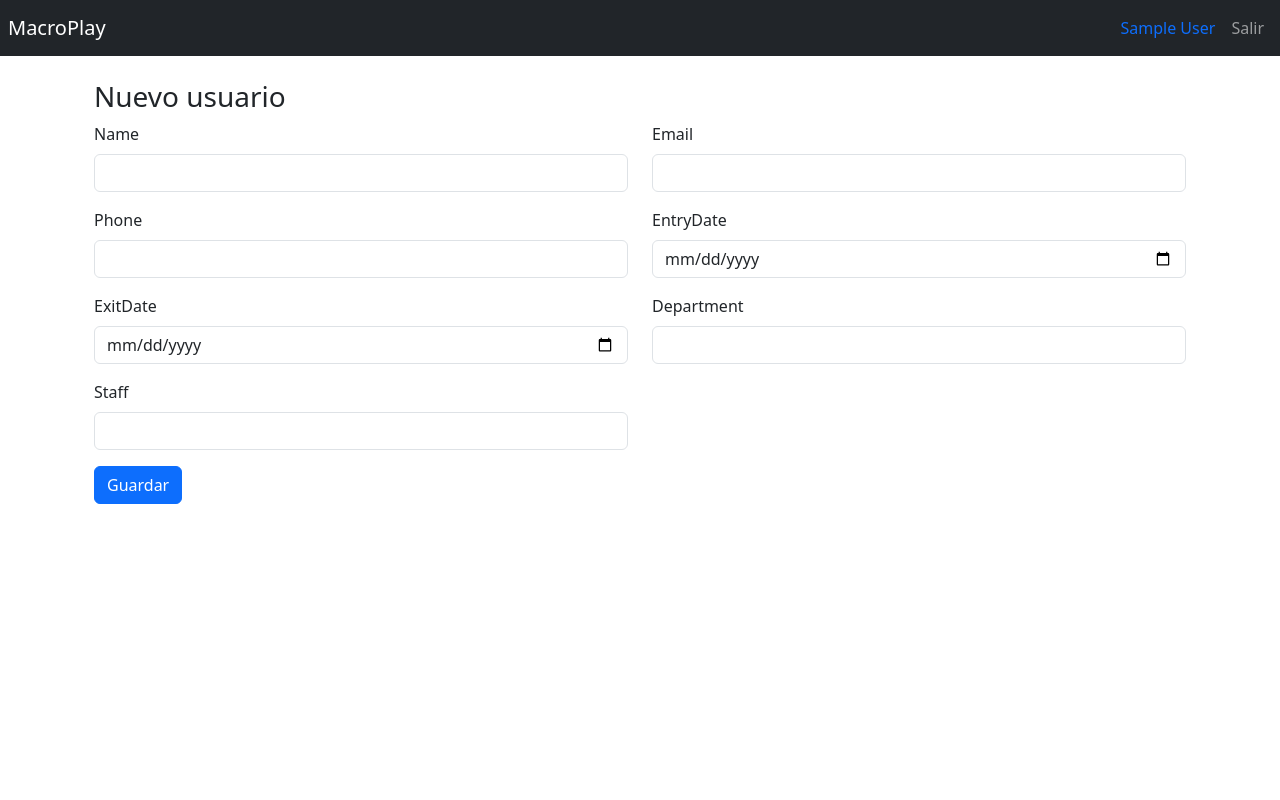
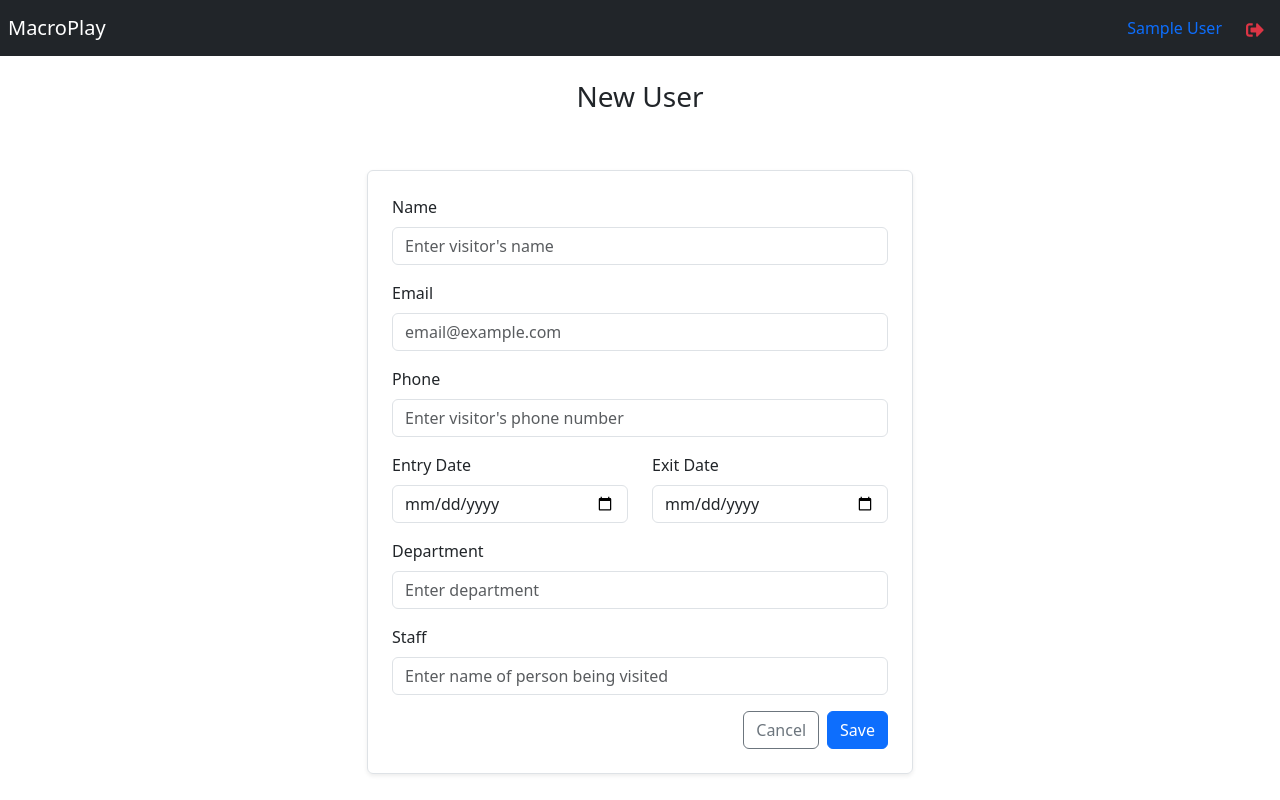
Before and after one commit to Noedelaluzse/React-CRUD-APP, a React (Vite) app: page /form in a window 1280 px wide. Built offline with nearby package versions, Linux system fonts and the light colour scheme; no server answers; the database is empty; sample sign-in values are in the browser's storage.

Commit message:
se mejora la interfaz

```diff
--- a/package.json
+++ b/package.json
@@ -14,6 +14,7 @@
     "firebase": "^11.5.0",
     "react": "^19.0.0",
     "react-dom": "^19.0.0",
+    "react-icons": "^5.5.0",
     "react-redux": "^9.2.0",
     "react-router-dom": "^6.30.0",
     "sweetalert2": "^11.17.2"
--- a/src/dashboard/components/UserTable.tsx
+++ b/src/dashboard/components/UserTable.tsx
@@ -1,52 +1,66 @@
-import { useAppDispatch, useAppSelector } from '../../store/hooks';
-import { useNavigate } from 'react-router-dom';
-import Swal from 'sweetalert2';
-import 'sweetalert2/dist/sweetalert2.min.css';
-import { setActiveUser, startDeletingUser } from '../../store/users';
-import { User } from '../../interfaces/interfaces';
+import { useState } from "react";
+import { useAppDispatch, useAppSelector } from "../../store/hooks";
+import { useNavigate } from "react-router-dom";
+import Swal from "sweetalert2";
+import { setActiveUser, startDeletingUser } from "../../store/users";
+import { User } from "../../interfaces/interfaces";
+import { FaEdit, FaTrash } from "react-icons/fa";
+
+const columnTitles: Record<string, string> = {
+  name: "Name",
+  email: "Email",
+  phone: "Phone",
+  entryDate: "Entry Date",
+  exitDate: "Exit Date",
+  department: "Department",
+  staff: "Staff",
+};
+
+const USERS_PER_PAGE = 20;
 
 export const UserTable = () => {
-
   const { users } = useAppSelector((state) => state.user);
   const dispatch = useAppDispatch();
-
   const navigate = useNavigate();
 
+  const [currentPage, setCurrentPage] = useState(1);
+  const totalPages = Math.ceil(users.length / USERS_PER_PAGE);
+
+  const paginatedUsers = users.slice(
+    (currentPage - 1) * USERS_PER_PAGE,
+    currentPage * USERS_PER_PAGE
+  );
+
   if (users.length === 0) {
-    return <p>No hay usuarios para mostrar.</p>;
+    return <p>No users to display.</p>;
   }
 
-  // Obtener las claves del primer usuario (sin el id)
-  const columns = Object.keys(users[0]).filter((key) => key !== 'id');
+  const columns = Object.keys(users[0]).filter((key) => key !== "id");
 
   const handleEdit = (user: User) => {
-
     dispatch(setActiveUser(user));
-
     navigate(`/form?edit=1&id=${user.id}`);
   };
 
   const handleDeleteClick = (userId: string) => {
     Swal.fire({
-      title: '¿Estás seguro?',
-      text: 'Esta acción no se puede deshacer',
-      icon: 'warning',
+      title: "Are you sure?",
+      text: "This action cannot be undone",
+      icon: "warning",
       showCancelButton: true,
-      confirmButtonColor: '#d33',
-      cancelButtonColor: '#3085d6',
-      confirmButtonText: 'Sí, eliminar',
-      cancelButtonText: 'Cancelar'
+      confirmButtonColor: "#d33",
+      cancelButtonColor: "#3085d6",
+      confirmButtonText: "Yes, delete it",
+      cancelButtonText: "Cancel",
     }).then((result) => {
       if (result.isConfirmed) {
-        // TODO: dispatch(deleteUserById(userId));
-        console.log('Eliminando usuario con ID:', userId);
         dispatch(startDeletingUser(userId));
         Swal.fire({
-          title: 'Eliminado',
-          text: 'El usuario ha sido eliminado correctamente.',
-          icon: 'success',
+          title: "Deleted",
+          text: "User has been deleted.",
+          icon: "success",
           timer: 1500,
-          showConfirmButton: false
+          showConfirmButton: false,
         });
       }
     });
@@ -55,40 +69,61 @@ export const UserTable = () => {
   return (
     <div className="table-responsive">
       <table className="table table-striped table-hover">
-        <thead className="table-light">
+        <thead className="table-dark">
           <tr>
             <th>#</th>
             {columns.map((key) => (
-              <th key={key}>{key}</th>
+              <th key={key}>{columnTitles[key] || key}</th>
             ))}
-            <th>Acciones</th>
+            <th>Actions</th>
           </tr>
         </thead>
         <tbody>
-          {users.map((user, index) => (
+          {paginatedUsers.map((user, index) => (
             <tr key={user.id || index}>
-              <td>{index + 1}</td>
+              <td>{(currentPage - 1) * USERS_PER_PAGE + index + 1}</td>
               {columns.map((key) => (
                 <td key={key}>{(user as any)[key]}</td>
               ))}
               <td>
-                <button
-                  className="btn btn-sm btn-primary me-2"
+                <FaEdit
+                  className="text-primary me-3 cursor-pointer"
+                  style={{ cursor: "pointer" }}
                   onClick={() => handleEdit(user)}
-                >
-                  Editar
-                </button>
-                <button
-                  className="btn btn-sm btn-danger"
+                  title="Edit user"
+                  size={18}
+                />
+                <FaTrash
+                  className="text-danger cursor-pointer"
+                  style={{ cursor: "pointer" }}
                   onClick={() => handleDeleteClick(user.id!)}
-                >
-                  Eliminar
-                </button>
+                  title="Delete user"
+                  size={18}
+                />
               </td>
             </tr>
           ))}
         </tbody>
       </table>
+
+      {/* Pagination controls */}
+      <div className="d-flex justify-content-center mt-3">
+        <nav>
+          <ul className="pagination mb-0">
+            <li className={`page-item ${currentPage === 1 ? "disabled" : ""}`}>
+              <button className="page-link" onClick={() => setCurrentPage(currentPage - 1)}>Previous</button>
+            </li>
+            {[...Array(totalPages)].map((_, i) => (
+              <li key={i} className={`page-item ${currentPage === i + 1 ? "active" : ""}`}>
+                <button className="page-link" onClick={() => setCurrentPage(i + 1)}>{i + 1}</button>
+              </li>
+            ))}
+            <li className={`page-item ${currentPage === totalPages ? "disabled" : ""}`}>
+              <button className="page-link" onClick={() => setCurrentPage(currentPage + 1)}>Next</button>
+            </li>
+          </ul>
+        </nav>
+      </div>
     </div>
   );
 };
--- a/src/dashboard/pages/UserFormPage.tsx
+++ b/src/dashboard/pages/UserFormPage.tsx
@@ -56,9 +56,7 @@ export const UserFormPage = () => {
         exitDate: exitDate,
       };
 
-      dispatch(
-        startNewUser(newUser)
-      );
+      dispatch(startNewUser(newUser));
 
       Swal.fire("Creado", "Usuario creado correctamente", "success");
     }
@@ -80,36 +78,125 @@ export const UserFormPage = () => {
     }
   }, [isEditing, active]);
 
-
   return (
     <div className="container mt-4">
-      <h3>{isEditing ? "Editar usuario" : "Nuevo usuario"}</h3>
+      <h3 className="text-center">{isEditing ? "Edit User" : "New User"}</h3>
 
-      <form onSubmit={handleSubmit}>
+      <div className="row mx-auto bg-white">
+        <form
+          className="col-6 mx-auto mt-5 p-4 border rounded shadow-sm"
+          onSubmit={handleSubmit}
+        >
           <div className="row">
-          {Object.entries(formState).map(([key, value]) => (
-            <div className="col-md-6 mb-3" key={key}>
-              <label className="form-label">
-                {key.charAt(0).toUpperCase() + key.slice(1)}
-              </label>
+            {/* Name */}
+            <div className="col-12 mb-3">
+              <label className="form-label">Name</label>
               <input
-                type={key.toLowerCase().includes("date") ? "date" : "text"}
+                type="text"
                 className="form-control"
-                name={key}
-                value={value as string}
+                name="name"
+                value={name}
+                onChange={onInputChange}
+                placeholder={!isEditing ? "Enter visitor's name" : ""}
+              />
+            </div>
+
+            {/* Email */}
+            <div className="col-12 mb-3">
+              <label className="form-label">Email</label>
+              <input
+                type="email"
+                className="form-control"
+                name="email"
+                value={email}
+                onChange={onInputChange}
+                placeholder={!isEditing ? "email@example.com" : ""}
+              />
+            </div>
+
+            {/* Phone */}
+            <div className="col-12 mb-3">
+              <label className="form-label">Phone</label>
+              <input
+                type="text"
+                className="form-control"
+                name="phone"
+                value={phone}
+                onChange={onInputChange}
+                placeholder={!isEditing ? "Enter visitor's phone number" : ""}
+              />
+            </div>
+
+            {/* Entry Date */}
+            <div className="col-md-6 mb-3">
+              <label className="form-label">Entry Date</label>
+              <input
+                type="date"
+                className="form-control"
+                name="entryDate"
+                value={entryDate}
                 onChange={onInputChange}
               />
             </div>
-          ))}
+
+            {/* Exit Date */}
+            <div className="col-md-6 mb-3">
+              <label className="form-label">Exit Date</label>
+              <input
+                type="date"
+                className="form-control"
+                name="exitDate"
+                value={exitDate}
+                onChange={onInputChange}
+              />
             </div>
 
+            {/* Department */}
+            <div className="col-12 mb-3">
+              <label className="form-label">Department</label>
+              <input
+                type="text"
+                className="form-control"
+                name="department"
+                value={department}
+                onChange={onInputChange}
+                placeholder={!isEditing ? "Enter department" : ""}
+              />
+            </div>
+
+            {/* Staff */}
+            <div className="col-12 mb-3">
+              <label className="form-label">Staff</label>
+              <input
+                type="text"
+                className="form-control"
+                name="staff"
+                value={staff}
+                onChange={onInputChange}
+                placeholder={!isEditing ? "Enter name of person being visited" : ""}
+              />
+            </div>
+          </div>
+
+          {/* Botones */}
+          <div className="d-flex justify-content-end gap-2">
+            <button
+              type="button"
+              className="btn btn-outline-secondary"
+              onClick={() => navigate("/dashboard")}
+            >
+              Cancel
+            </button>
             <button
               disabled={isSaving}
               type="submit"
-          className="btn btn-primary">
-          {isEditing ? "Actualizar" : "Guardar"}
+              className="btn btn-primary"
+            >
+              {isEditing ? "Update" : "Save"}
             </button>
+          </div>
         </form>
+      </div>
     </div>
   );
 };
--- a/src/helpers/loadUsers.ts
+++ b/src/helpers/loadUsers.ts
@@ -33,7 +33,5 @@ export const loadUsers = async (uid: string): Promise<User[]> => {
 
     users.push(user);
   });
-
-  console.log(users);
   return users;
 };
--- a/src/ui/components/Navbar.tsx
+++ b/src/ui/components/Navbar.tsx
@@ -1,41 +1,33 @@
 import { Link } from 'react-router-dom';
 import { useAppDispatch, useAppSelector } from '../../store/hooks';
 import { startLogout } from '../../store/auth';
-
+import { FaSignOutAlt } from 'react-icons/fa'; // Icono para cerrar sesión
 
 export const Navbar = () => {
-
   const dispatch = useAppDispatch();
   const { displayName } = useAppSelector((state) => state.auth);
 
   const onLogout = () => {
     dispatch(startLogout());
-    }
+  };
 
   return (
     <nav className="navbar navbar-expand-sm navbar-dark bg-dark p-2">
-
-            <Link
-                className="navbar-brand"
-                to="/"
-            >
+      <Link className="navbar-brand" to="/">
         MacroPlay
       </Link>
 
       <div className="navbar-collapse collapse w-100 order-3 dual-collapse2 d-flex justify-content-end">
-                <ul className="navbar-nav ml-auto">
-                  <span className='nav-item nav-link text-primary'>
+        <ul className="navbar-nav ml-auto align-items-center">
+          <span className="nav-item nav-link text-primary me-2">
             {displayName}
           </span>
 
-                  <button
-                  className='nav-item nav-link btn'
-                  onClick={onLogout}
-                  >
-                    Salir
+          <button className="nav-item nav-link btn" onClick={onLogout} title="Logout">
+            <FaSignOutAlt size={18} className="text-danger" />
           </button>
         </ul>
       </div>
     </nav>
-    )
-}
+  );
+};
```
Also changed, not shown: src/dashboard/pages/DashboardPage.tsx (+17 -10 lines), src/styles.css (+16 -0 lines), 1 other file (tests, documents, lock files or other folders). Lines whose indentation alone changed are shown as unchanged.
